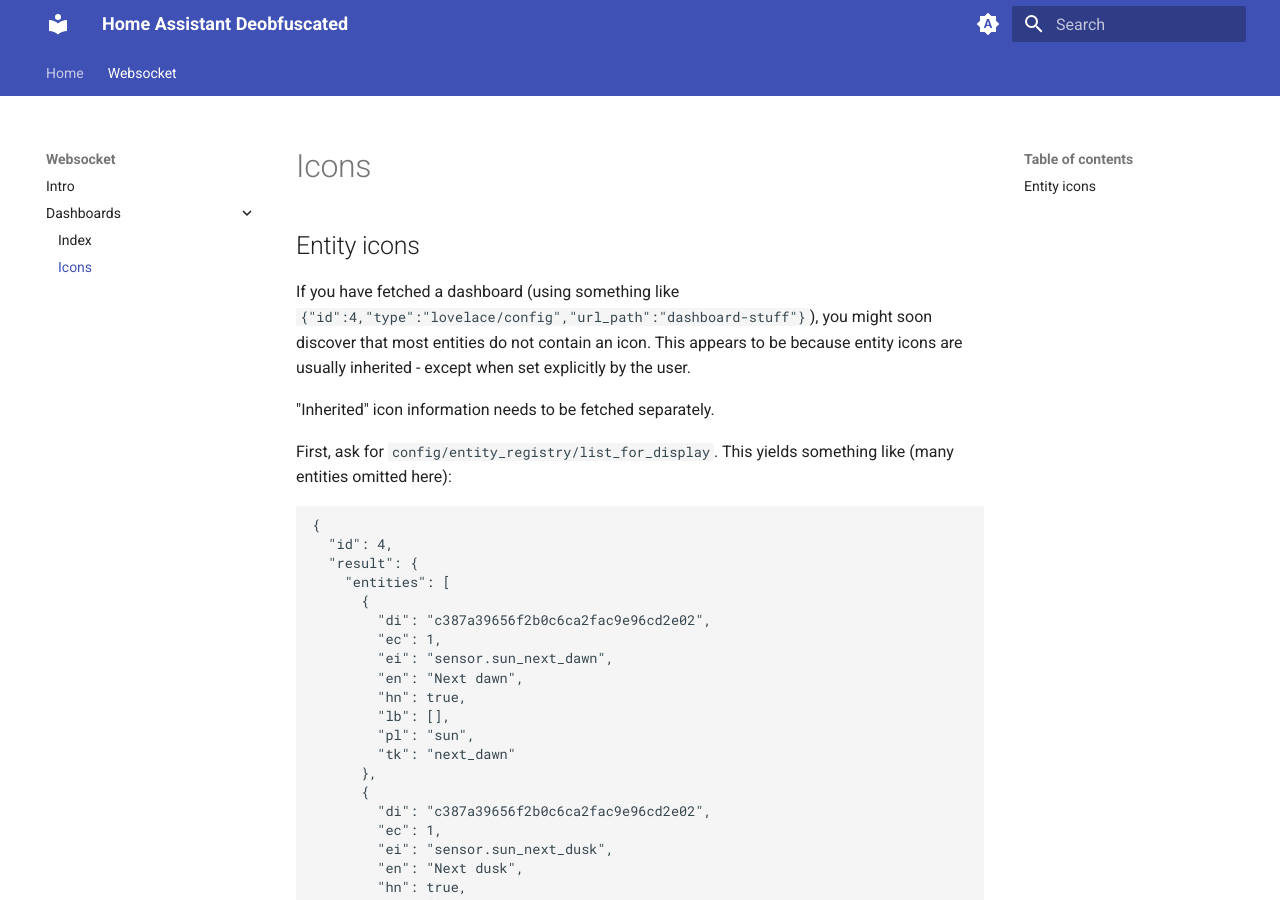
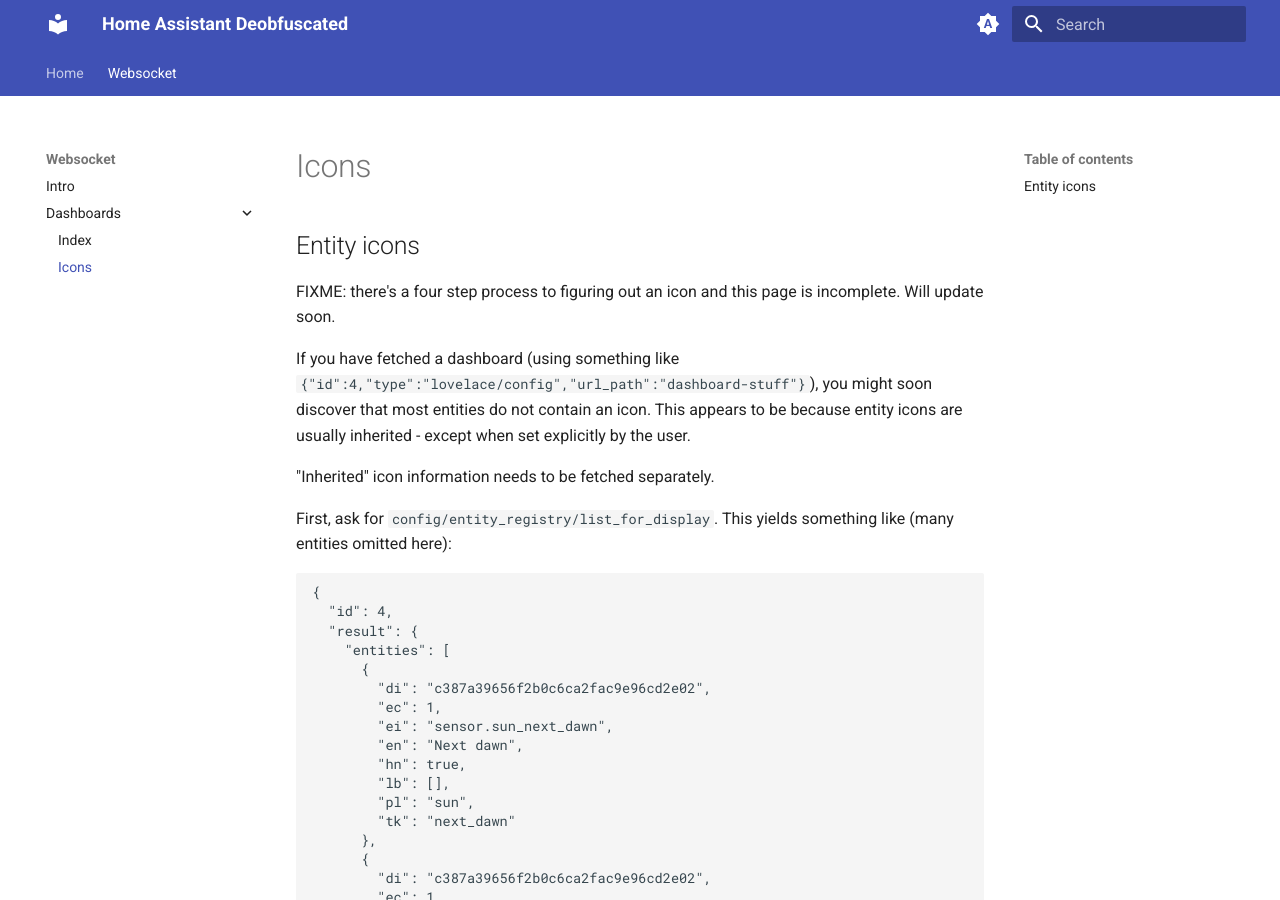
Before and after one commit to deobfuscated-org/homeassistant, an MkDocs documentation site: the page built from docs/websocket/dashboards/icons.md, in a window 1280 px wide and 900 px high. Built offline with MkDocs 1.6.1 and Material for MkDocs 9.7.7, drawn with Linux system fonts in a browser that asks for light colours.

Commit message:
note icon page is incomplete

```diff
--- a/docs/websocket/dashboards/icons.md
+++ b/docs/websocket/dashboards/icons.md
@@ -1,6 +1,8 @@
 # Icons
 
 ## Entity icons
+
+FIXME: there's a four step process to figuring out an icon and this page is incomplete. Will update soon.
 
 If you have fetched a dashboard (using something like `{"id":4,"type":"lovelace/config","url_path":"dashboard-stuff"}`), you might soon discover that most entities do not contain an icon. This appears to be because entity icons are usually inherited - except when set explicitly by the user.
 
```
